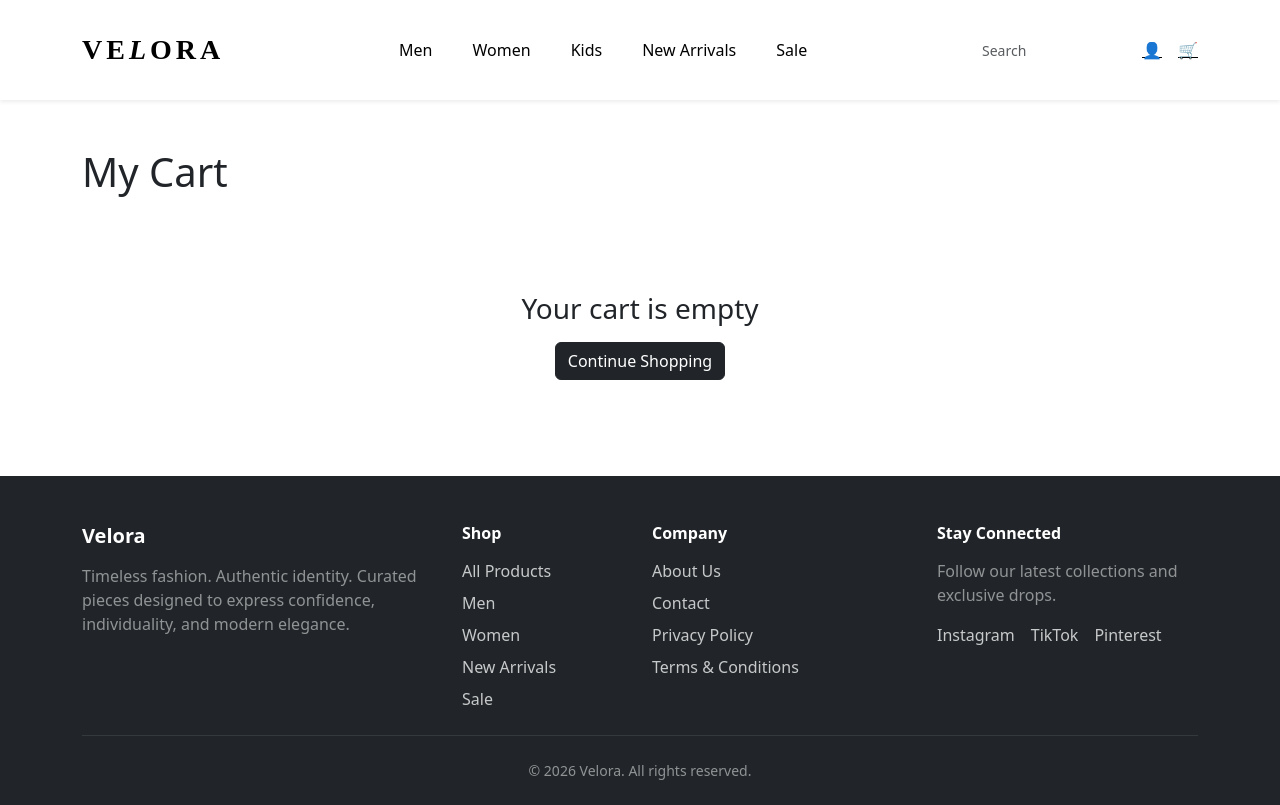
After one commit to mohammednabeel123/e-commerce, a Flask app: page /cart in a window 1280 px wide. The commit adds this page. Run offline with Flask 3, Linux system fonts and the light colour scheme.

Commit message:
added shopping carts with add / remove/update prices

```diff
--- a/app/static/css/style.css
+++ b/app/static/css/style.css
@@ -237,3 +237,22 @@ body {
 .product-card:hover img {
     transform: scale(1.05);
 }
+.logo {
+    font-family: 'Playfair Display', serif;
+    letter-spacing: 4px;
+    font-size: 28px;
+}
+
+.accent {
+    font-style: italic;
+}
+.cart-badge {
+    position: absolute;
+    top: -5px;
+    right: -10px;
+    background: black;
+    color: white;
+    font-size: 10px;
+    padding: 2px 6px;
+    border-radius: 50%;
+}
--- a/app/templates/base.html
+++ b/app/templates/base.html
@@ -10,12 +10,12 @@
 </head>
 <body>
 
-    {% include 'components/navbar.html' %}
+    {% include 'components/navbar.html'%}
 
     <main>
         {% block content %}{% endblock %}
     </main>
-     {% include 'components/footer.html' %}
+     {% include 'components/footer.html'%}
     <script>
         function changeMainImage(productId, newSrc) {
             const mainImage = document.getElementById(`mainImage${productId}`);
--- a/app/templates/components/footer.html
+++ b/app/templates/components/footer.html
@@ -3,7 +3,7 @@
         <div class="row gy-4">
 
             <div class="col-lg-4 col-md-6">
-                <h5 class="fw-bold mb-3">Velora</h5>
+                <h5 class="fw-bold mb-3" href="{{url_for('home')}}">Velora</h5>
                 <p class="text-white-50 mb-0">
                     Timeless fashion. Authentic identity. Curated pieces designed to express confidence,
                     individuality, and modern elegance.
--- a/app/templates/components/navbar.html
+++ b/app/templates/components/navbar.html
@@ -1,58 +1,60 @@
-<nav class="navbar navbar-expand-lg custom-navbar position-absolute top-0 start-0 w-100">
+<nav class="navbar navbar-expand-lg custom-navbar {% if 'home-page' in body_class|default('') %}position-absolute top-0 start-0 w-100{% else %}bg-white shadow-sm{% endif %}">
     <div class="container py-3">
-
-        <a class="navbar-brand fw-bold text-uppercase" href="#">Velora</a>
-
-        <button class="btn d-lg-none text-white" type="button" data-bs-toggle="offcanvas" data-bs-target="#mobileMenu">
+        <a class="logo navbar-brand fw-bold text-uppercase" href="{{ url_for('home') }}">VE<span class="accent">L</span>ORA</a>
+        <button class="btn d-lg-none text-dark" type="button" data-bs-toggle="offcanvas" data-bs-target="#mobileMenu">
             ☰
         </button>
-
         <div class="d-none d-lg-flex w-100 align-items-center">
-
             <ul class="navbar-nav mx-auto gap-4">
                 <li class="nav-item">
-                    <a class="nav-link" href="#">Men</a>
+                    <a class="nav-link" href="{{ url_for('men')}}">Men</a>
                 </li>
                 <li class="nav-item">
-                    <a class="nav-link" href="#">Women</a>
+                    <a class="nav-link" href="{{ url_for('women')}}">Women</a>
                 </li>
                 <li class="nav-item">
-                    <a class="nav-link" href="#">New Arrivals</a>
+                    <a class="nav-link" href="{{ url_for('kids')}}">Kids</a>
                 </li>
                 <li class="nav-item">
-                    <a class="nav-link" href="#">Sale</a>
+                    <a class="nav-link" href="{{ url_for('new_arrivals')}}">New Arrivals</a>
+                </li>
+                <li class="nav-item">
+                    <a class="nav-link" href="{{ url_for('sale')}}">Sale</a>
                 </li>
             </ul>
-
             <div class="d-flex align-items-center gap-3">
                 <input class="form-control form-control-sm px-3 hero-search" type="search" placeholder="Search">
-                <a href="#" class="nav-icon">👤</a>
-                <a href="#" class="nav-icon position-relative">
+                <a href="{{ url_for('login') }}"  class="nav-icon">👤</a>
+                <a href="{{ url_for('cart') }}" class="nav-icon position-relative">
                     🛒
-                    <span class="cart-badge">0</span>
+                    {% if cart_count > 0 %}
+                    <span class="cart-badge">{{ cart_count }}</span>
+                    {% endif %}
                 </a>
             </div>
         </div>
     </div>
 </nav>
-
 <div class="offcanvas offcanvas-end" tabindex="-1" id="mobileMenu">
     <div class="offcanvas-header">
         <h5 class="offcanvas-title">Velora</h5>
         <button type="button" class="btn-close" data-bs-dismiss="offcanvas"></button>
     </div>
-
     <div class="offcanvas-body">
         <ul class="navbar-nav">
-            <li class="nav-item"><a class="nav-link" href="#">Men</a></li>
-            <li class="nav-item"><a class="nav-link" href="#">Women</a></li>
-            <li class="nav-item"><a class="nav-link" href="#">New Arrivals</a></li>
-            <li class="nav-item"><a class="nav-link" href="#">Sale</a></li>
+            <li class="nav-item"><a class="nav-link" href="{{ url_for('men')}}">Men</a></li>
+            <li class="nav-item"><a class="nav-link" href="{{ url_for('women')}}">Women</a></li>
+            <li class="nav-item"><a class="nav-link" href="{{ url_for('kids')}}">Kids</a></li>
+            <li class="nav-item"><a class="nav-link" href="{{ url_for('new_arrivals')}}">New Arrivals</a></li>
+            <li class="nav-item"><a class="nav-link" href="{{ url_for('sale') }}">Sale</a></li>
         </ul>
-
         <hr>
-
-        <a href="#" class="d-block mb-2">Account</a>
-        <a href="#">Cart</a>
+        <a href="{{ url_for('login') }}"  class="nav-icon">👤</a>
+        <a href="{{ url_for('cart') }}" class="nav-icon position-relative">
+            🛒
+            {% if cart_count > 0 %}
+            <span class="cart-badge">{{ cart_count }}</span>
+            {% endif %}
+        </a>
     </div>
 </div>
--- a/app/templates/main/index.html
+++ b/app/templates/main/index.html
@@ -1,5 +1,6 @@
 {% extends 'base.html' %}
 
+{% block body_class %}home-page{% endblock %}
 {% block content %}
 <section class="hero-section">
     <div class="hero-overlay">
@@ -17,7 +18,6 @@
 
 <section id="about" class="py-5 bg-light">
     <div class="container">
-
         <div class="text-center mb-5">
             <h2 class="fw-bold">About Us</h2>
             <p class="text-muted">Timeless fashion. Authentic identity.</p>
--- /dev/null
+++ b/app/templates/shop/cart.html
@@ -0,0 +1,138 @@
+{% extends "base.html" %}
+
+{% block title %}Shopping Cart | Velora{% endblock %}
+
+{% block content %}
+<section class="py-5">
+    <div class="container">
+        <h1 class="mb-5">My Cart</h1>
+
+        {% if cart %}
+        <div class="row g-5">
+            <!-- Left: Cart Items -->
+            <div class="col-lg-8">
+                {% for item in cart %}
+                <div class="card border-0 shadow-sm rounded-4 mb-4">
+                    <div class="card-body p-4">
+                        <div class="row align-items-center g-4">
+                            <div class="col-md-3">
+                                <img
+                                    src="{{ url_for('static', filename=item.image) }}"
+                                    alt="{{ item.name }}"
+                                    class="img-fluid rounded-3 border"
+                                >
+                            </div>
+
+                            <div class="col-md-5">
+                                <h5 class="mb-2">{{ item.name }}</h5>
+                                <p class="mb-1 text-muted">Size: {{ item.size }}</p>
+                                <p class="mb-1 text-muted">Color: {{ item.color }}</p>
+                                <p class="mb-0 fw-semibold">${{ item.price }}</p>
+                            </div>
+
+                            <div class="col-md-2">
+                                <div class="d-flex align-items-center gap-2">
+                                    <form method="POST" action="{{ url_for('decrease_cart_item') }}">
+                                        <input type="hidden" name="product_id" value="{{ item.product_id }}">
+                                        <input type="hidden" name="size" value="{{ item.size }}">
+                                        <input type="hidden" name="color" value="{{ item.color }}">
+                                        <button type="submit" class="btn btn-outline-dark btn-sm">-</button>
+                                    </form>
+
+                                    <span class="fw-semibold">{{ item.quantity }}</span>
+
+                                    <form method="POST" action="{{ url_for('increase_cart_item') }}">
+                                        <input type="hidden" name="product_id" value="{{ item.product_id }}">
+                                        <input type="hidden" name="size" value="{{ item.size }}">
+                                        <input type="hidden" name="color" value="{{ item.color }}">
+                                        <button type="submit" class="btn btn-outline-dark btn-sm">+</button>
+                                    </form>
+                                </div>
+                            </div>
+
+                            <div class="col-md-2 text-md-end">
+                                <p class="fw-semibold mb-3">
+                                    ${{ item.price * item.quantity }}
+                                </p>
+
+                                <form method="POST" action="{{ url_for('remove_cart_item') }}">
+                                    <input type="hidden" name="product_id" value="{{ item.product_id }}">
+                                    <input type="hidden" name="size" value="{{ item.size }}">
+                                    <input type="hidden" name="color" value="{{ item.color }}">
+                                    <button type="submit" class="btn btn-sm btn-link text-danger p-0">
+                                        Remove
+                                    </button>
+                                </form>
+                            </div>
+                        </div>
+                    </div>
+                </div>
+                {% endfor %}
+
+                <!-- Promo / Note -->
+                <div class="card border-0 shadow-sm rounded-4">
+                    <div class="card-body p-4">
+                        <div class="mb-4">
+                            <label class="form-label fw-semibold">Enter a promo code</label>
+                            <input type="text" class="form-control" placeholder="Promo code">
+                        </div>
+
+                        <div>
+                            <label class="form-label fw-semibold">Add a note</label>
+                            <textarea class="form-control" rows="4" placeholder="Write a note for your order..."></textarea>
+                        </div>
+                    </div>
+                </div>
+            </div>
+
+            <!-- Right: Summary -->
+            <div class="col-lg-4">
+                <div class="card border-0 shadow-sm rounded-4">
+                    <div class="card-body p-4">
+                        <h4 class="mb-4">Order Summary</h4>
+
+                        <div class="d-flex justify-content-between mb-3">
+                            <span>Subtotal</span>
+                            <span>${{ cart_total }}</span>
+                        </div>
+
+                        <div class="d-flex justify-content-between mb-3">
+                            <span>Delivery</span>
+                            <span>İstanbul, Turkey</span>
+                        </div>
+
+                        <div class="d-flex justify-content-between mb-3 text-muted">
+                            <span>Shipping</span>
+                            <span>--</span>
+                        </div>
+
+                        <hr>
+
+                        <div class="d-flex justify-content-between fw-bold fs-5 mb-4">
+                            <span>Total</span>
+                            <span>${{ cart_total }}</span>
+                        </div>
+
+                        <button class="btn btn-dark w-100 py-3 mb-2">
+                            Checkout
+                        </button>
+
+                        <p class="text-center text-muted small mb-0">
+                            Secure Checkout
+                        </p>
+                    </div>
+                </div>
+            </div>
+        </div>
+
+        {% else %}
+        <div class="text-center py-5">
+            <h3 class="mb-3">Your cart is empty</h3>
+            <a href="{{ url_for('shop') }}" class="btn btn-dark">
+                Continue Shopping
+            </a>
+        </div>
+        {% endif %}
+    </div>
+</section>
+{% endblock %}
```
Also changed, not shown: app/templates/shop/product_card.html (+19 -9 lines), run.py (+168 -3 lines), app/static/images/kid1.jpg (added), app/static/images/kid1_same.jpg (added), app/static/images/kid1_same_same.jpg (added), app/templates/auth/login.html (added), app/templates/auth/reset.html (added), app/templates/auth/signup.html (added).
